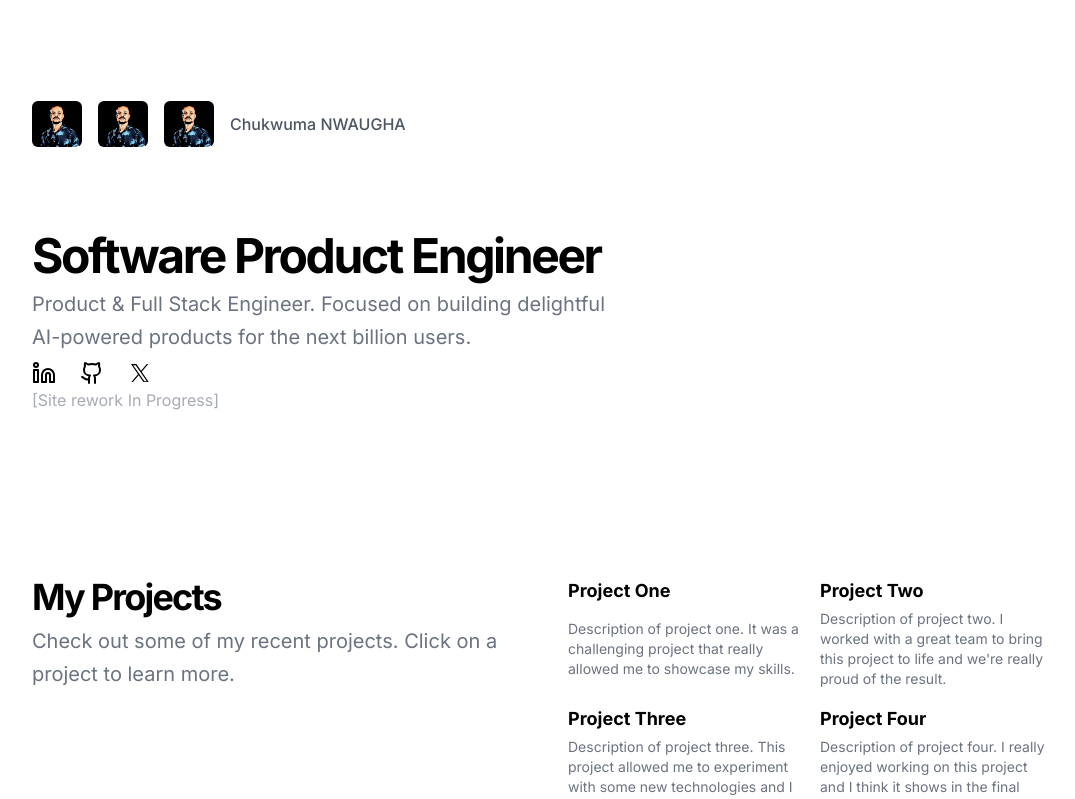
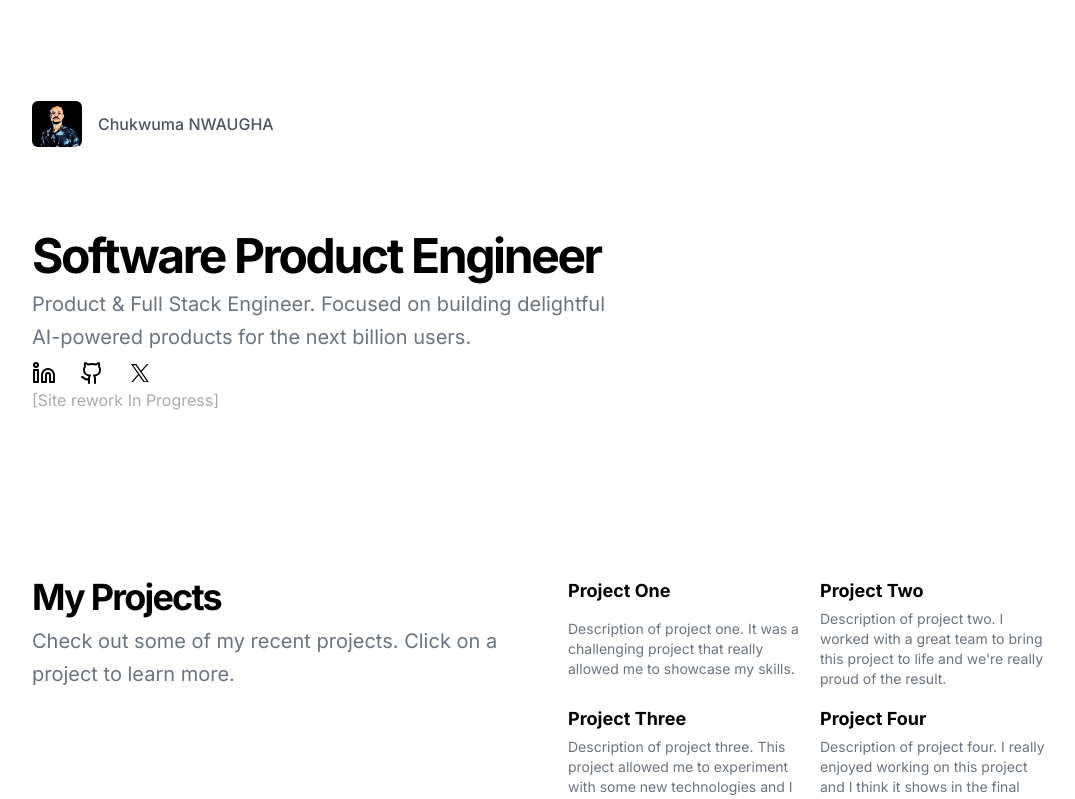
Before and after one commit to nwaughachukwuma/portfolio, a Next.js app: page / in a window 1280 px wide. Shown: the top 799 px of the page, without its empty margins (96-1171 px from the left). Built offline with nearby package versions, Linux system fonts and the light colour scheme.

Commit message:
Remove duplicate image tag in main.tsx

```diff
--- a/src/components/main.tsx
+++ b/src/components/main.tsx
@@ -15,9 +15,7 @@ export default function Main() {
     <div className="flex flex-col min-h-[100dvh]">
       <header className="px-4 lg:px-6 h-14 flex items-center">
         <Link className="flex gap-x-4 items-center justify-center" href="https://twitter.com/ChukwumaNwaugha" target="_blank">
-          <Image className="object-contain object-center rounded-md"  width={50} height={50} src={`${prefix}/images/dev_avatar.png`} alt="Chukwuma Nwaugha Avatar" />
           <img className="object-contain object-center rounded-md"  width="50" height="50" src={`${prefix}/images/dev_avatar.png`} alt="Chukwuma Nwaugha Avatar" />
-          <img className="object-contain object-center rounded-md"  width="50" height="50" src="/images/dev_avatar.png" alt="Chukwuma Nwaugha Avatar" />
           <h1 className="text-gray-600 font-medium">Chukwuma NWAUGHA</h1>
           <span className="sr-only">Chukwuma Nwaugha</span>
         </Link>
```
